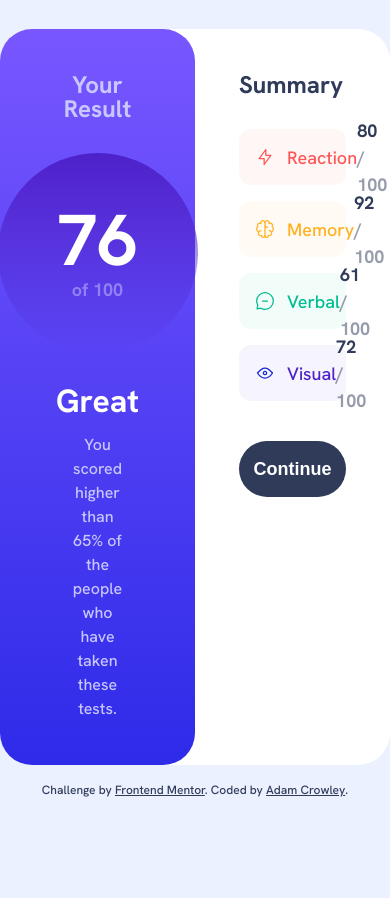
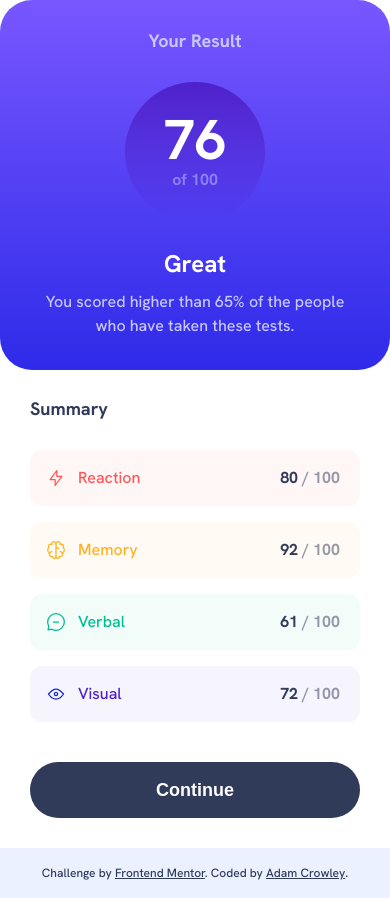
Before and after one commit to adam-crowley/result-summary-component, a React (Vite) app: page / in a window 390 px wide. Before the commit the page ends 844 px from the top, so only its background shows below. Built offline with nearby package versions, Linux system fonts and the light colour scheme.

Commit message:
Add mobile style

```diff
--- a/src/index.css
+++ b/src/index.css
@@ -34,9 +34,14 @@ body {
   height: 100vh;
   display: flex;
   align-items: center;
-  justify-content: center;
+  justify-content: flex-start;
   flex-direction: column;
   margin: 0;
+}
+@media (min-width: 768px) {
+  body {
+    justify-content: center;
+  }
 }
 #root {
   width: 100%;
@@ -65,18 +70,25 @@ strong {
 
 .main {
   display: flex;
-  width: 46rem;
+  flex-direction: column;
+  width: 100%;
   max-width: 100%;
   margin: 0 auto;
   background-color: var(--White);
-  border-radius: 2rem;
+}
+@media (min-width: 768px) {
+  .main {
+    width: 46rem;
+    flex-direction: row;
+    border-radius: 2rem;
+  }
 }
 .main__left {
   display: flex;
   flex-direction: column;
   align-items: center;
-  padding: 2.75rem 4.5rem;
-  width: 50%;
+  padding: 2rem;
+  width: 100%;
   background: var(--Light-slate-blue);
   background: linear-gradient(
     180deg,
@@ -86,17 +98,33 @@ strong {
   border-radius: 2rem;
   text-align: center;
 }
+@media (min-width: 768px) {
+  .main__left {
+    padding: 2.75rem 4.5rem;
+    width: 50%;
+  }
+}
 .main__left h1 {
-  font-size: 1.5rem;
+  font-size: 1.125rem;
   line-height: 1;
   color: var(--Light-lavender);
   margin-bottom: 2rem;
 }
+@media (min-width: 768px) {
+  .main__left h1 {
+    font-size: 1.5rem;
+  }
+}
 .main__eval {
-  font-size: 2rem;
+  font-size: 1.5rem;
   font-weight: 700;
   color: var(--White);
   margin-bottom: 0.5rem;
+}
+@media (min-width: 768px) {
+  .main__eval {
+    font-size: 2rem;
+  }
 }
 .main__left p {
   color: var(--Light-lavender);
@@ -106,7 +134,7 @@ strong {
   flex-direction: column;
   align-items: center;
   justify-content: center;
-  width: 12.5rem;
+  width: 8.75rem;
   aspect-ratio: 1;
   border-radius: 50%;
   background: var(--Violet-blue);
@@ -117,27 +145,53 @@ strong {
   );
   margin-bottom: 1.5rem;
 }
+@media (min-width: 768px) {
+  .main__score {
+    width: 12.5rem;
+  }
+}
 .main__number-1 {
-  font-size: 4.5rem;
+  font-size: 3.5rem;
   font-weight: 700;
   color: var(--White);
   line-height: 1;
 }
+@media (min-width: 768px) {
+  .main__number-1 {
+    font-size: 4.5rem;
+  }
+}
 .main__number-2 {
-  font-size: 1.125rem;
+  font-size: 1rem;
   font-weight: 700;
   opacity: 0.5;
   color: var(--Light-lavender);
 }
+@media (min-width: 768px) {
+  .main__number-2 {
+    font-size: 1.125rem;
+  }
+}
 .main__right {
-  width: 50%;
-  padding: 2.75rem;
+  width: 100%;
+  padding: 1.875rem;
+}
+@media (min-width: 768px) {
+  .main__right {
+    width: 50%;
+    padding: 2.75rem;
+  }
 }
 .main__right h2 {
-  font-size: 1.5rem;
+  font-size: 1.125rem;
   line-height: 1;
   color: var(--Dark-gray-blue);
   margin-bottom: 2rem;
+}
+@media (min-width: 768px) {
+  .main__right h2 {
+    font-size: 1.5rem;
+  }
 }
 .main__right ul {
   margin-bottom: 2.5rem;
@@ -150,9 +204,14 @@ strong {
   height: 3.5rem;
   border-radius: 0.75rem;
   padding: 0 1.25rem 0 3rem;
-  font-size: 1.125rem;
+  font-size: 1rem;
   font-weight: 700;
   margin-bottom: 1rem;
+}
+@media (min-width: 768px) {
+  .main__right li {
+    font-size: 1.125rem;
+  }
 }
 .main__right li:last-child {
   margin-bottom: 0;
```
